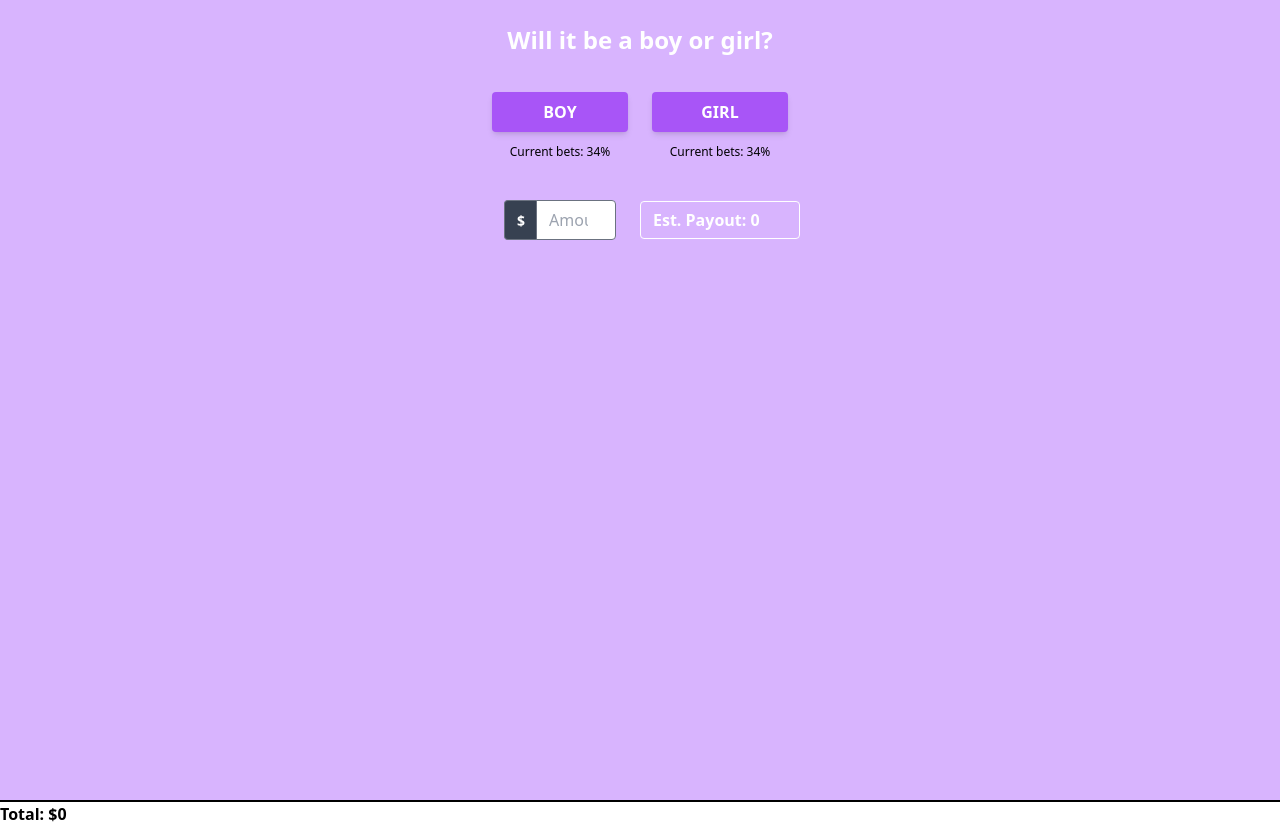
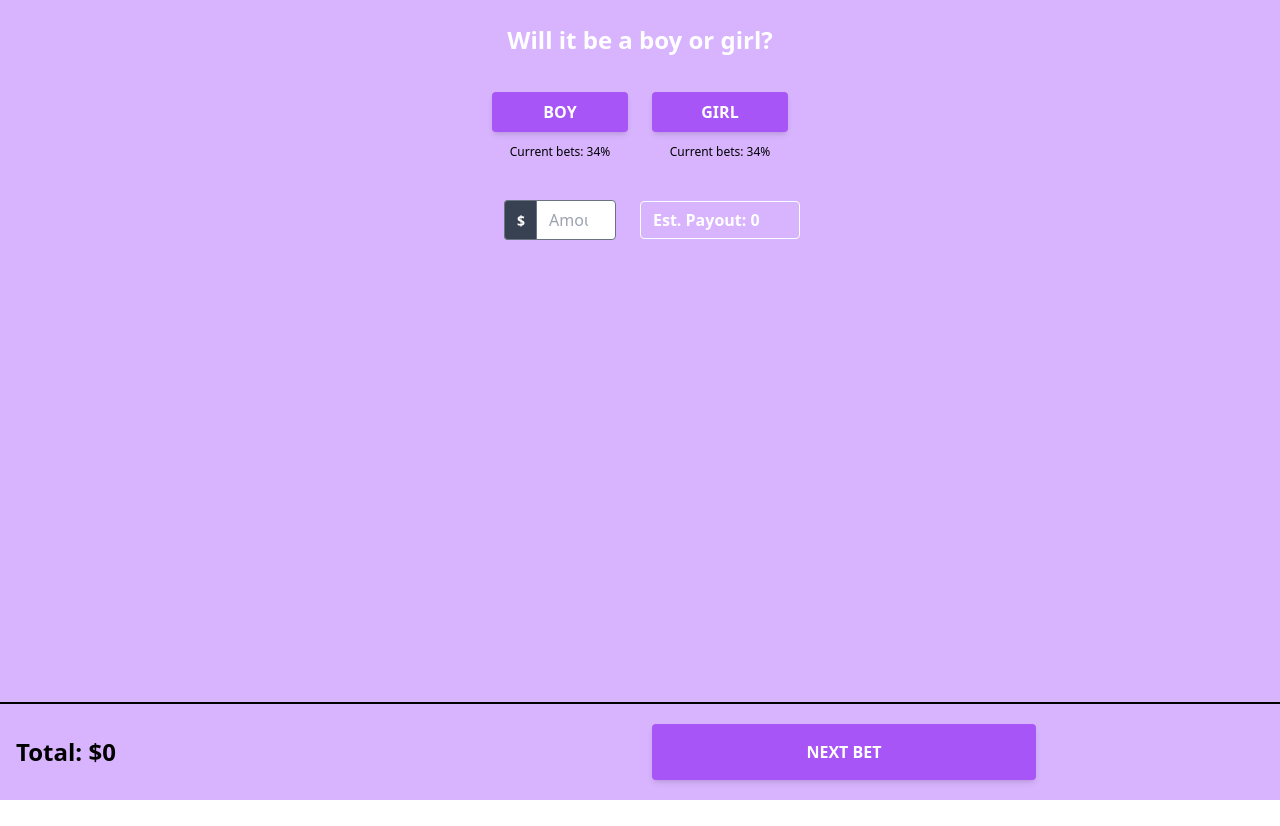
Before and after one commit to alexaylwin/baby-bets, a React (Create React App) app: page / in a window 1280 px wide. After the commit the page ends 800 px from the top, so only its background shows below. Built offline with nearby package versions, Linux system fonts and the light colour scheme; no server answers.

Commit message:
Add sticky footer

```diff
--- a/src/components/place-bet.tsx
+++ b/src/components/place-bet.tsx
@@ -10,17 +10,36 @@ export const PlaceBet = (props: {
 }) => {
   const calcTotal = (amounts: number[]): number => {
     return amounts.reduce((p, c) => {
-      if(isNaN(c)) c = 0;
-      return p + c
+      if (isNaN(c)) c = 0;
+      return p + c;
     }, 0);
   };
 
   return (
-    <footer className="border-t-2 border-black">
-      <div>
-        <span>
-          <b>Total: ${calcTotal(props.bets.map((b) => b.amount))}</b>
+    <footer className="
+      border-t-2 border-black
+      fixed inset-x-0 bottom-0
+      leading-10
+      grid grid-cols-2 w-full content-center">
+      <div className="flex flex-col place-content-center px-4 py-8">
+        <span className="font-bold text-2xl">
+          Total: ${calcTotal(props.bets.map((b) => b.amount))}
         </span>
+      </div>
+      <div className="flex flex-col place-content-center">
+        <button
+          className="py-2
+          px-4
+          rounded
+          m-3
+          font-bold
+          uppercase
+          shadow-md
+          max-w-sm
+          text-white bg-purple-500 hover:bg-purple-700"
+        >
+          Next Bet
+        </button>
       </div>
     </footer>
   );
```
